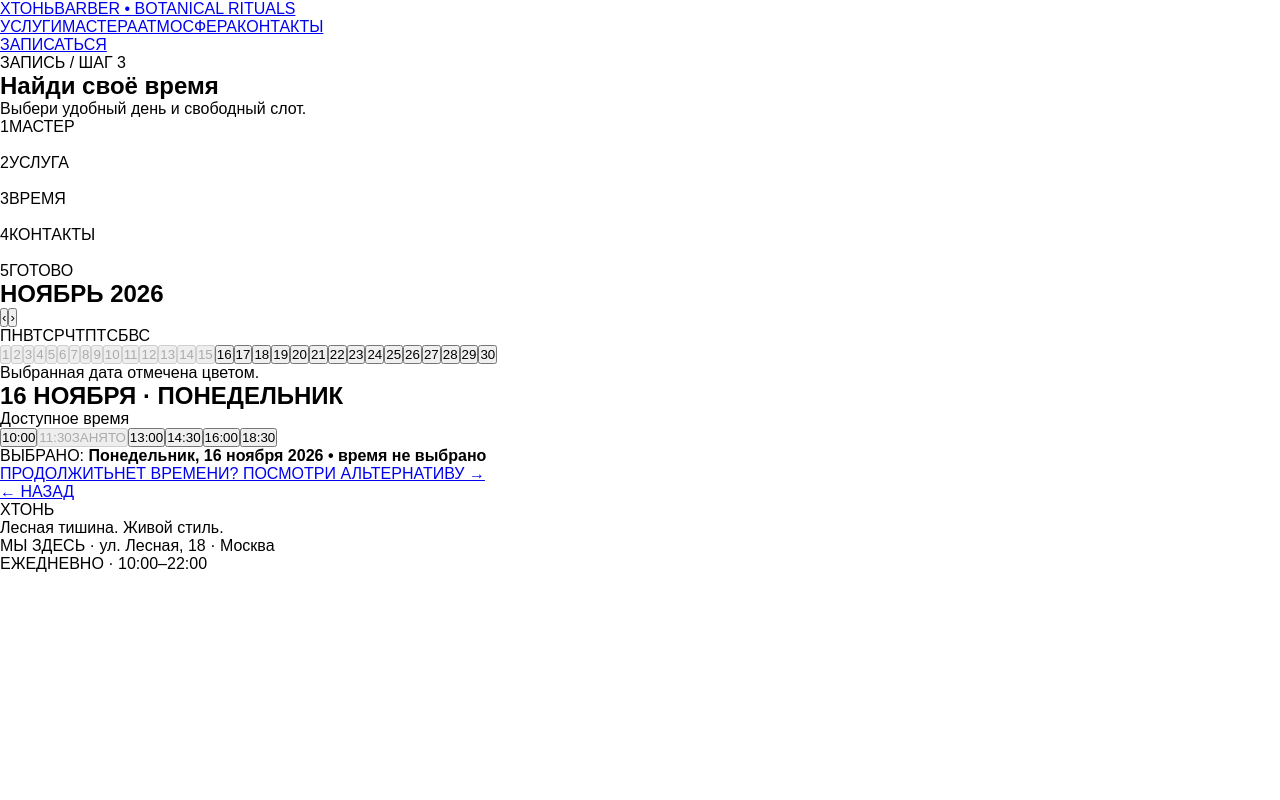
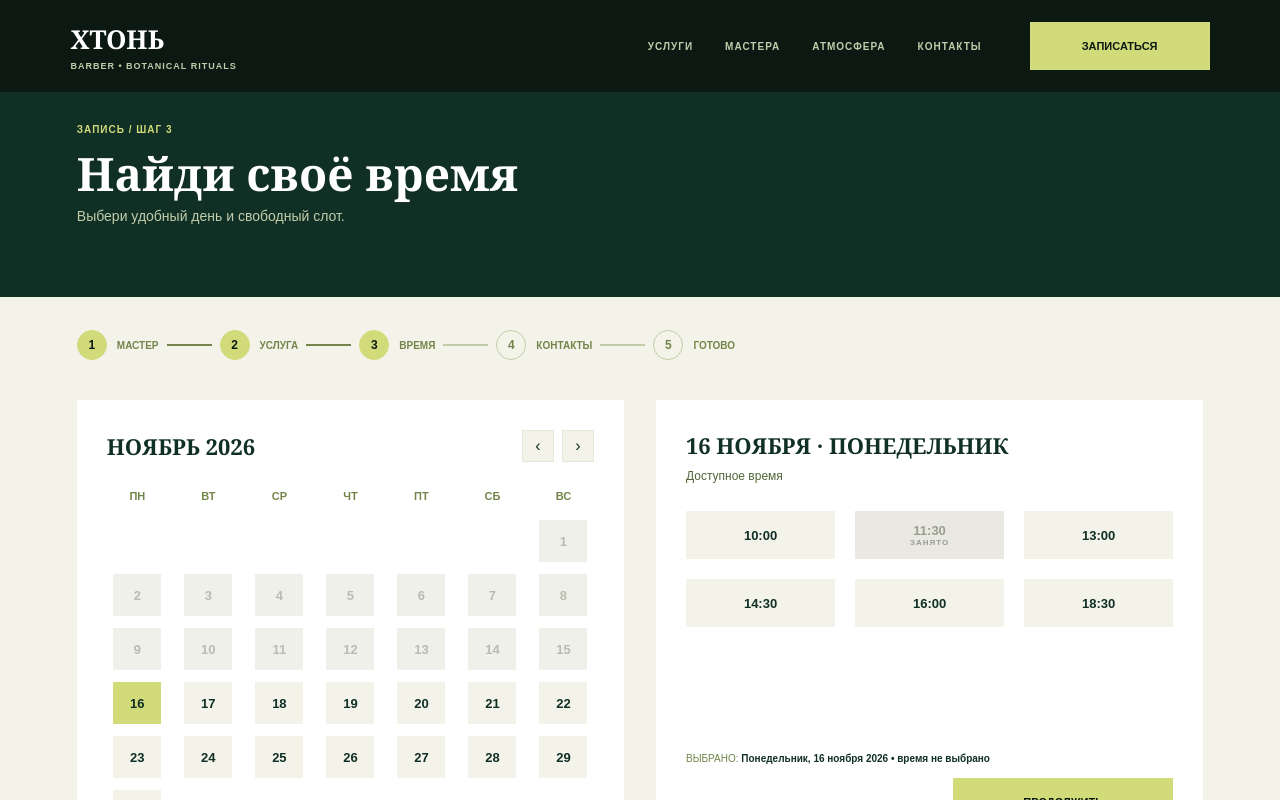
Before and after one commit to MaShHabA/learn-web-dev, a React (Vite) app in the folder frontend-3-practice/: page / in a window 1280 px wide. Shown: the top 800 px of the page. Built offline with nearby package versions, Linux system fonts and the light colour scheme.

Commit message:
Задание 3. Перенос стилей страницы

```diff
--- a/frontend-3-practice/src/index.css
+++ b/frontend-3-practice/src/index.css
@@ -1,15 +1,517 @@
-/* Глобальные стили.
-   Минимум: сброс отступов и шрифт по умолчанию.
-   Остальное — стили своей страницы — добавляем сами
-   (в этом файле или в отдельных .css для компонентов). */
-
+/* Сброс и основные стили */
 * {
-  margin: 0;
-  padding: 0;
-  box-sizing: border-box;
+    box-sizing: border-box;
+    margin: 0;
+    padding: 0;
 }
 
 body {
-  min-height: 100vh;
-  font-family: sans-serif;
+    min-width: 320px;
+    min-height: 100vh;
+    color: #0b1912;
+    background: #f4f3e9;
+    font-family: "DM Sans", Arial, sans-serif;
 }
+
+a {
+    color: inherit;
+    text-decoration: none;
+}
+
+button {
+    font: inherit;
+    cursor: pointer;
+}
+
+.page {
+    min-height: 100vh;
+    display: flex;
+    flex-direction: column;
+}
+
+/* Шапка */
+.header {
+    min-height: 92px;
+    padding: 0 5.5%;
+    display: flex;
+    align-items: center;
+    justify-content: space-between;
+    gap: 28px;
+    color: #fff;
+    background: #0b1912;
+}
+
+.logo {
+    display: flex;
+    flex-direction: column;
+    gap: 4px;
+}
+
+.logo-name,
+.footer-logo {
+    font-family: "Cormorant Garamond", Georgia, serif;
+    font-size: 26px;
+    font-weight: 700;
+}
+
+.logo-caption {
+    color: #c2ccaa;
+    font-size: 9px;
+    font-weight: 700;
+    letter-spacing: 1px;
+}
+
+.navigation {
+    display: flex;
+    align-items: center;
+    gap: 32px;
+    margin-left: auto;
+}
+
+.navigation a {
+    color: #c2ccaa;
+    font-size: 10px;
+    font-weight: 700;
+    letter-spacing: 1px;
+}
+
+.navigation a:hover {
+    color: #d1db7a;
+}
+
+.header-button {
+    min-width: 180px;
+    padding: 18px 24px;
+    margin-left: 20px;
+    color: #0b1912;
+    background: #d1db7a;
+    font-size: 11px;
+    font-weight: 700;
+    text-align: center;
+}
+
+.header-button:hover,
+.continue-button:hover {
+    background: #e0e99a;
+}
+
+/* Заголовок страницы */
+.intro {
+    min-height: 205px;
+    padding: 32px 6%;
+    color: #fff;
+    background: #102f25;
+}
+
+.overline {
+    color: #d1db7a;
+    font-size: 10px;
+    font-weight: 700;
+    letter-spacing: 1px;
+}
+
+.intro h1 {
+    margin-top: 13px;
+    font-family: "Cormorant Garamond", Georgia, serif;
+    font-size: 46px;
+    line-height: 1.1;
+}
+
+.intro p:last-child {
+    margin-top: 9px;
+    color: #c2ccaa;
+    font-size: 14px;
+}
+
+/* Основная часть записи */
+.booking {
+    width: 88%;
+    max-width: 1260px;
+    margin: 0 auto;
+    padding: 33px 0 60px;
+    flex: 1;
+}
+
+.steps {
+    display: flex;
+    align-items: center;
+    margin-bottom: 40px;
+    list-style: none;
+}
+
+.step {
+    display: flex;
+    align-items: center;
+    gap: 10px;
+    color: #73854a;
+    font-size: 10px;
+    font-weight: 700;
+}
+
+.step-number {
+    width: 30px;
+    height: 30px;
+    display: flex;
+    align-items: center;
+    justify-content: center;
+    border: 1px solid #c2ccaa;
+    border-radius: 50%;
+    font-size: 12px;
+}
+
+.step.done .step-number,
+.step.current .step-number {
+    border-color: #d1db7a;
+    color: #0b1912;
+    background: #d1db7a;
+}
+
+.step-line {
+    width: 45px;
+    height: 2px;
+    margin: 0 8px;
+    background: #c2ccaa;
+}
+
+.step.done + .step-line {
+    background: #73854a;
+}
+
+/* Календарь и список времени */
+.booking-content {
+    display: flex;
+    gap: 32px;
+}
+
+.calendar,
+.time {
+    flex: 1;
+    min-width: 0;
+    min-height: 470px;
+    padding: 30px;
+    background: #fff;
+}
+
+.calendar-header {
+    display: flex;
+    align-items: center;
+    justify-content: space-between;
+    margin-bottom: 28px;
+}
+
+.calendar h2,
+.time h2 {
+    color: #102f25;
+    font-family: "Cormorant Garamond", Georgia, serif;
+    font-size: 22px;
+}
+
+.month-buttons {
+    display: flex;
+    gap: 8px;
+}
+
+.month-buttons button {
+    width: 32px;
+    height: 32px;
+    border: 1px solid #e5e8d9;
+    color: #102f25;
+    background: #f4f3e9;
+}
+
+.month-buttons button:hover {
+    background: #d1db7a;
+}
+
+/* Сетка календаря */
+.weekdays,
+.days {
+    display: grid;
+    grid-template-columns: repeat(7, 1fr);
+    gap: 12px 10px;
+    justify-items: center;
+}
+
+.weekdays {
+    margin-bottom: 18px;
+    color: #73854a;
+    font-size: 11px;
+    font-weight: 700;
+}
+
+.days button,
+.days .empty {
+    width: 100%;
+    max-width: 48px;
+    height: 42px;
+}
+
+.days button {
+    border: 1px solid transparent;
+    color: #102f25;
+    background: #f4f3e9;
+    font-size: 13px;
+    font-weight: 700;
+}
+
+.days button:hover {
+    border-color: #73854a;
+    background: #e8edcf;
+}
+
+.days button.selected {
+    background: #d1db7a;
+}
+
+.days .empty {
+    background: transparent;
+}
+
+.calendar-note {
+    margin-top: 18px;
+    color: #89927a;
+    font-size: 10px;
+}
+
+/* Временные слоты */
+.time {
+    display: flex;
+    flex-direction: column;
+}
+
+.time-description {
+    margin-top: 9px;
+    color: #4f6638;
+    font-size: 12px;
+}
+
+.time-slots {
+    display: grid;
+    grid-template-columns: repeat(3, 1fr);
+    gap: 20px;
+    margin-top: 28px;
+}
+
+.time-slots button {
+    min-height: 48px;
+    display: flex;
+    flex-direction: column;
+    align-items: center;
+    justify-content: center;
+    border: 1px solid transparent;
+    color: #102f25;
+    background: #f4f3e9;
+    font-size: 13px;
+    font-weight: 700;
+}
+
+.time-slots button:hover:not(:disabled) {
+    border-color: #73854a;
+    background: #e8edcf;
+}
+
+.time-slots button.selected {
+    background: #d1db7a;
+}
+
+.time-slots button.busy,
+.time-slots button:disabled {
+    color: #9b9d91;
+    background: #e9e9e2;
+    cursor: not-allowed;
+}
+
+.busy-label {
+    font-size: 8px;
+    letter-spacing: 1px;
+}
+
+.time-bottom {
+    display: flex;
+    flex-direction: column;
+    align-items: flex-start;
+    margin-top: auto;
+    padding-top: 28px;
+}
+
+.time-bottom p {
+    margin-bottom: 12px;
+    color: #73854a;
+    font-size: 10px;
+}
+
+.time-bottom strong {
+    color: #102f25;
+}
+
+.continue-button {
+    min-width: 220px;
+    padding: 18px 24px;
+    align-self: flex-end;
+    color: #0b1912;
+    background: #d1db7a;
+    font-size: 11px;
+    font-weight: 700;
+    text-align: center;
+}
+
+.alternative {
+    margin-top: 24px;
+    color: #73854a;
+    font-size: 10px;
+    font-weight: 700;
+}
+
+.alternative:hover,
+.back-link:hover {
+    color: #102f25;
+}
+
+.back-link {
+    display: inline-block;
+    margin-top: 45px;
+    color: #73854a;
+    font-size: 12px;
+    font-weight: 700;
+}
+
+/* Подвал */
+.footer {
+    min-height: 180px;
+    padding: 30px 5.5%;
+    display: flex;
+    align-items: center;
+    justify-content: space-between;
+    gap: 30px;
+    color: #fff;
+    background: #0b1912;
+}
+
+.footer-brand p {
+    margin-top: 8px;
+    color: #c2ccaa;
+    font-family: "Cormorant Garamond", Georgia, serif;
+    font-size: 14px;
+}
+
+.footer > p {
+    font-size: 11px;
+    font-weight: 700;
+}
+
+
+/* Состояния календаря и временных слотов */
+.days button.disabled {
+    color: #b8bbae;
+    background: #f0f0eb;
+    cursor: not-allowed;
+}
+
+.days button.today {
+    border-color: #73854a;
+}
+
+.days button.selected,
+.time-slots button.selected {
+    border-color: #d1db7a;
+    background: #d1db7a;
+}
+
+.days button:disabled {
+    color: #b8bbae;
+    background: #f0f0eb;
+    cursor: not-allowed;
+}
+
+.time-slots button.unavailable {
+    color: #9b9d91;
+    background: #e9e9e2;
+    cursor: not-allowed;
+}
+
+.time-date {
+    text-transform: uppercase;
+}
+
+.time-slots {
+    align-content: start;
+}
+
+.time-bottom strong {
+    display: inline-block;
+    line-height: 1.5;
+}
+
+
+/* Адаптация страницы для небольших экранов */
+@media (max-width: 900px) {
+    .header {
+        flex-wrap: wrap;
+        padding-top: 20px;
+        padding-bottom: 20px;
+    }
+
+    .navigation {
+        order: 3;
+        width: 100%;
+        justify-content: center;
+        flex-wrap: wrap;
+        margin-left: 0;
+    }
+
+    .booking-content {
+        flex-direction: column;
+    }
+
+    .calendar,
+    .time {
+        min-height: auto;
+    }
+
+    .steps {
+        flex-wrap: wrap;
+        row-gap: 14px;
+    }
+
+    .step-line {
+        width: 20px;
+    }
+}
+
+@media (max-width: 520px) {
+    .header {
+        gap: 16px;
+    }
+
+    .header-button {
+        min-width: 0;
+        margin-left: 0;
+        padding: 14px;
+    }
+
+    .intro h1 {
+        font-size: 36px;
+    }
+
+    .booking {
+        width: 92%;
+    }
+
+    .calendar,
+    .time {
+        padding: 20px;
+    }
+
+    .time-slots {
+        grid-template-columns: repeat(2, 1fr);
+    }
+
+    .footer {
+        align-items: flex-start;
+        flex-direction: column;
+    }
+
+    .continue-button {
+        align-self: stretch;
+    }
+}
```
